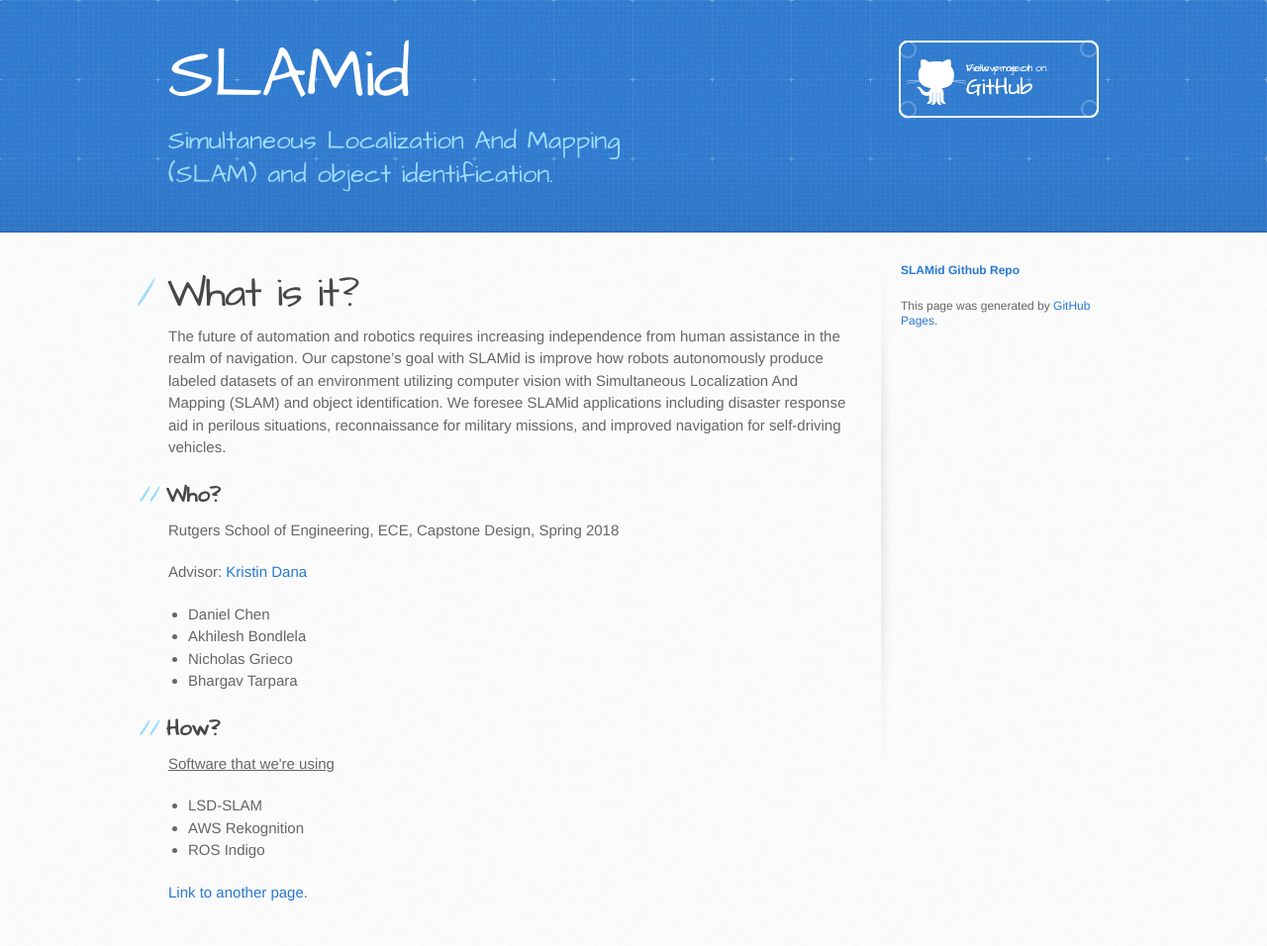
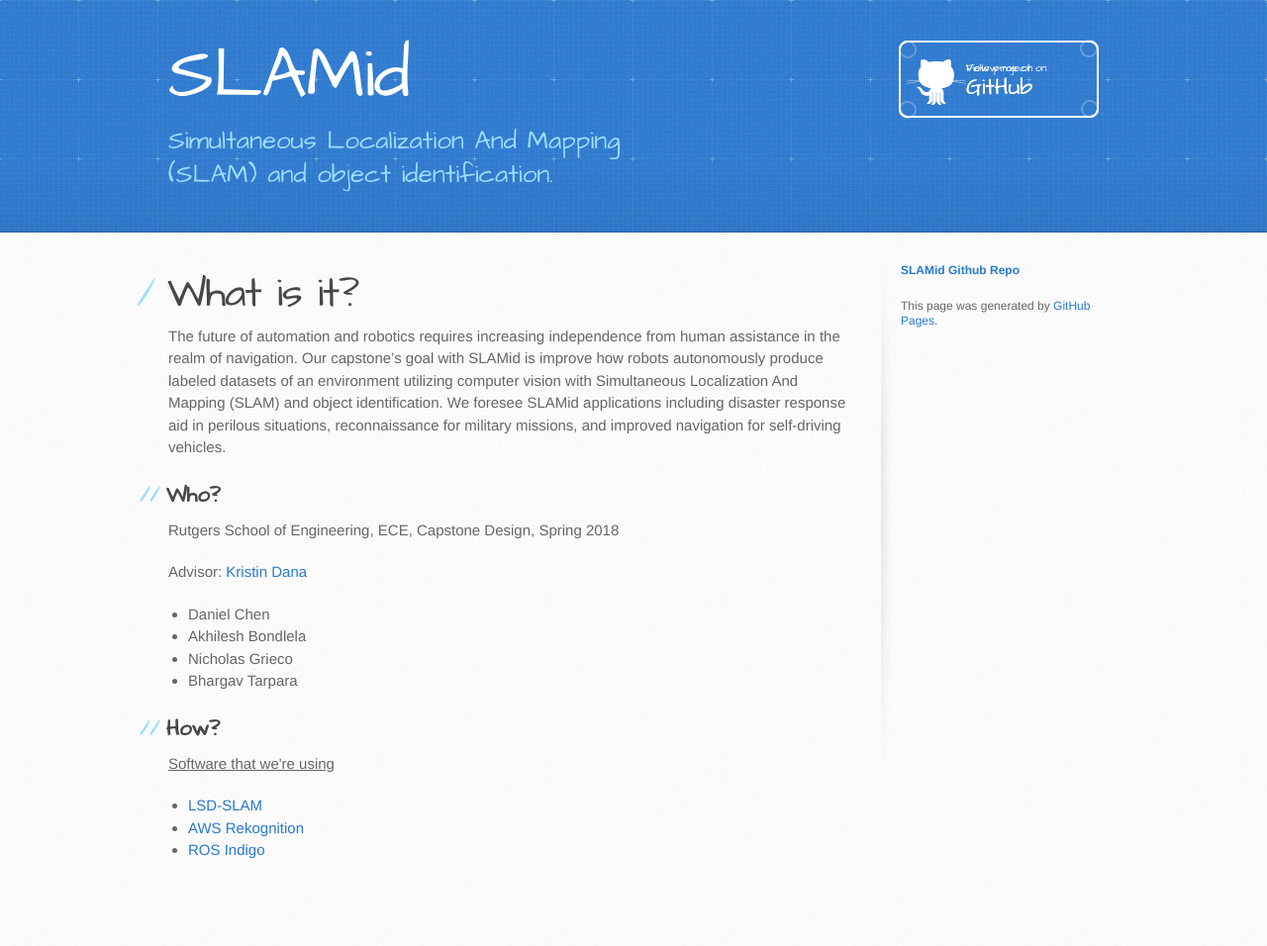
Before and after one commit to SLAMid/SLAMid.github.io, a Jekyll site: the page built from index.md, in a window 1280 px wide. Shown: the whole page at 99% size. Built offline with Jekyll 4.4.1, drawn with Linux system fonts in a browser that asks for light colours; our own code applies the rules of GitHub Pages for plain Markdown files; after the commit the page ends 913 px from its top, so only the background shows below that.

Commit message:
Links for reference

```diff
--- a/index.md
+++ b/index.md
@@ -18,9 +18,9 @@ Advisor: [Kristin Dana](http://www.ece.rutgers.edu/~kdana/)
 
 ## How?
 <u>Software that we're using</u>
-- LSD-SLAM
-- AWS Rekognition
-- ROS Indigo
+- [LSD-SLAM](https://vision.in.tum.de/research/vslam/lsdslam)
+- [AWS Rekognition](https://aws.amazon.com/rekognition/)
+- [ROS Indigo](http://wiki.ros.org/indigo)
 
 
-[Link to another page](another-page).
+<!-- [Link to another page](another-page). -->
```
